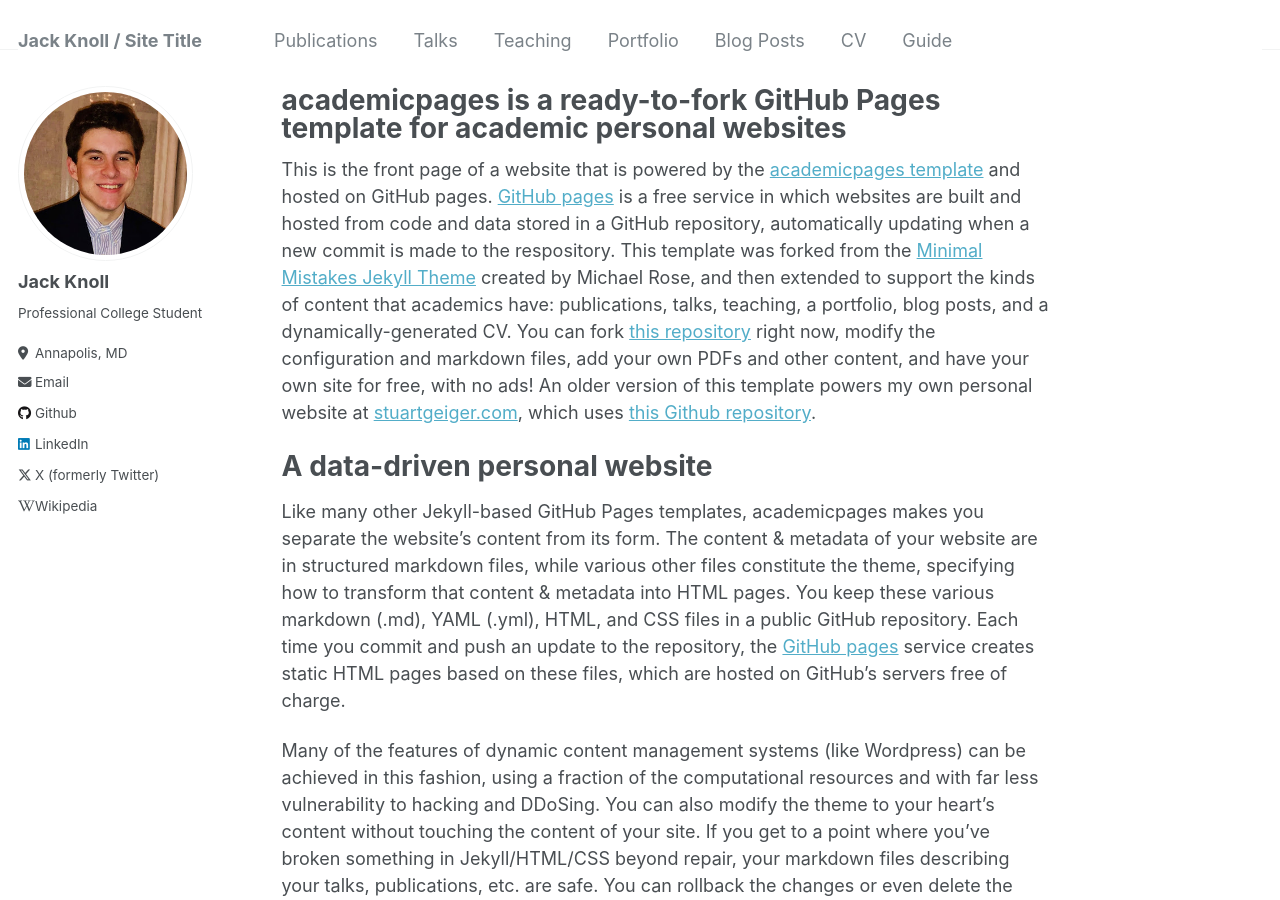
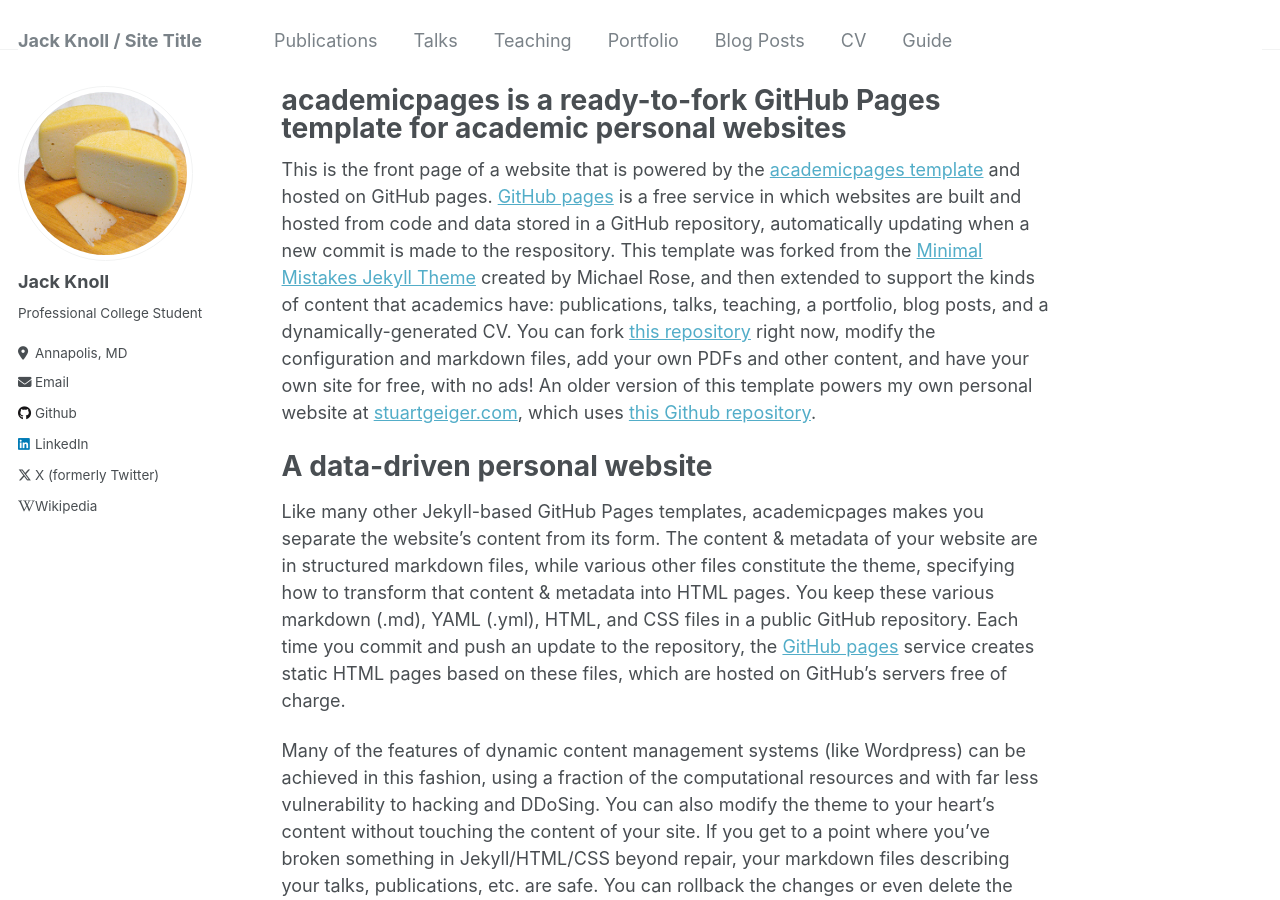
Before and after one commit to jakjr2000/jakjr2000.github.io, a Jekyll site: the page built from _pages/about.md, in a window 1280 px wide and 900 px high. Built offline with Jekyll 4.4.1, drawn with Linux system fonts in a browser that asks for light colours.

Commit message:
Update _config.yml

```diff
--- a/_config.yml
+++ b/_config.yml
@@ -21,7 +21,7 @@ repository               : "jakjr2000/jakjr2000.github.io"
 #               Additional customization can be done by editing /_includes/author-profile.html
 author:
   # Biographic information
-  avatar           : profile 2.jpg
+  avatar           : cheese.jpg
   name             : "Jack Knoll"
   pronouns         : # example: "he/him"
   bio              : "Professional College Student"
```
